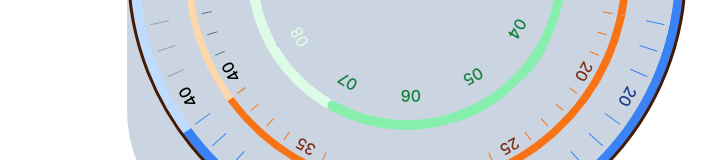
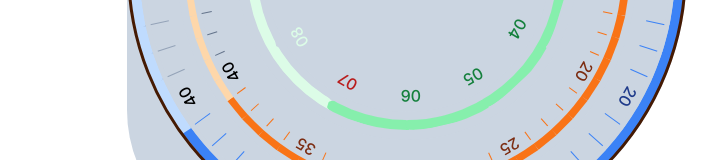
Before and after one commit to Volodymyr-Bezyk/clock, a Next.js app: page / in a window 1280 px wide. Shown: the part 330-490 px from the top of the page, without its empty margins (573-1280 px from the left). Built offline with nearby package versions, Linux system fonts and the light colour scheme.

Commit message:
upd active hour

```diff
--- a/components/Clock/Clock.tsx
+++ b/components/Clock/Clock.tsx
@@ -130,6 +130,7 @@ export const Clock: React.FC = () => {
               {
                 "after:bg-green-300": hour > h,
                 "text-green-700 font-extrabold": hour >= h,
+                "text-red-700": hour === h,
               }
             );
 
```
